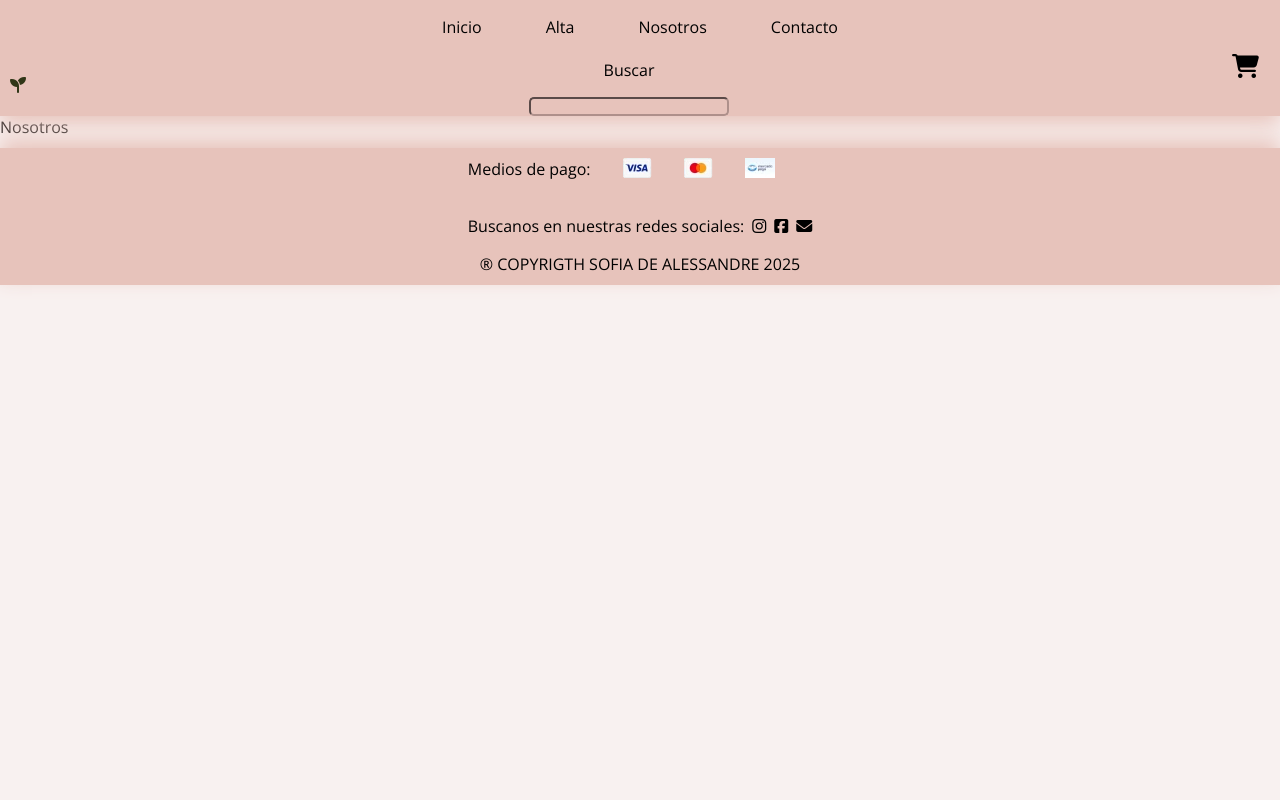
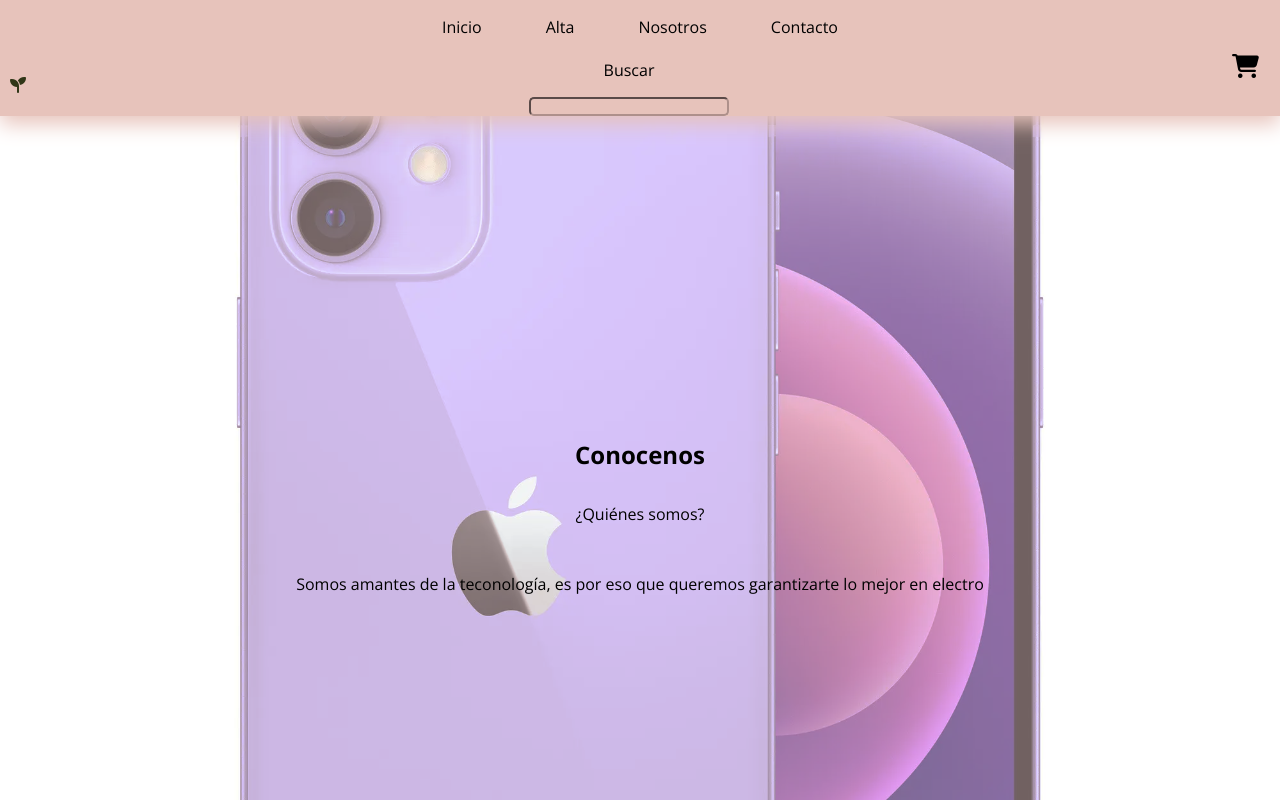
Before and after one commit to SofiaDeAlessandre/integrador-etapa-2, a React (Vite) app: page /nosotros in a window 1280 px wide. Shown: the top 800 px of the page. Built offline with nearby package versions, Linux system fonts and the light colour scheme; no server answers.

Commit message:
add section 'nosotros'

```diff
--- a/data/db.json
+++ b/data/db.json
@@ -101,69 +101,61 @@
     }
   ],
   "carrito": [
-    [
     {
       "nombre": "IPhone 15 Pro Max",
-        "foto": "imgs/apple-iphone-11-pro-max.jpg",
+      "foto": "imgs/iphone-15-pro.max.webp",
       "detalles": "Lorem ipsum dolor sit, amet consectetur adipisicing.",
       "precio": 250.5,
       "stock": "4444",
       "marca": "Apple",
       "categoria": "celulares",
       "id": 1,
-        "envio": false,
-        "cantidad": 3
+      "envio": false
     },
     {
       "nombre": "IPhone 12",
-        "foto": "imgs/apple-iphone-12.jpg",
+      "foto": "imgs/iphone-12.webp",
       "detalles": "Quasi cupiditate quisquam facere molestiae",
       "precio": 240.3,
       "stock": "4",
       "marca": "Apple",
       "categoria": "celulares",
       "id": 2,
-        "envio": true,
-        "cantidad": 1
+      "envio": true
     },
     {
       "nombre": "Auriculares Sony",
-        "foto": "imgs/auriculares-sony.jpg",
+      "foto": "imgs/auriculares-sony.webp",
       "detalles": "Saepe enim ipsa facilis velit quidem voluptatibus totam dicta",
       "precio": 985,
       "stock": 4,
       "marca": "Sleek Cotton Chips",
       "categoria": "Refined",
       "id": 3,
-        "envio": false,
-        "cantidad": 3
+      "envio": false
     },
     {
       "nombre": "Camara Canon",
       "detalles": "Lorem ipsum dolor sit amet consectetur, adipisicing elit.",
-        "foto": "imgs/camara-canon.jpg",
+      "foto": "imgs/camara-canon.webp",
       "precio": 678,
       "stock": 7,
       "marca": "Rustic Soft Tuna",
       "categoria": "Generic",
       "id": 4,
-        "envio": true,
-        "cantidad": 1
+      "envio": true
     },
     {
       "nombre": "Samsung",
       "detalles": "Facere molestiae odio neque rerum provident voluptas",
-        "foto": "imgs/celular-samsung.jpg",
+      "foto": "imgs/celular-samsung.webp",
       "precio": 1200,
       "stock": 4,
       "marca": "Samsung",
       "categoria": "celulares",
       "id": 5,
-        "envio": true,
-        "cantidad": 1
-      }
-    ],
-    [
+      "envio": true
+    },
     {
       "id": 6,
       "nombre": "Chromecast",
@@ -172,9 +164,8 @@
       "marca": "Google",
       "categoria": "Electronica",
       "detalles": "Natus iure quasi cupiditate quisquam facere molestiae odio neque rerum provident voluptas!",
-        "foto": "imgs/chromecast-google.jpg",
-        "envio": true,
-        "cantidad": 1
+      "foto": "imgs/chromecast-google.webp",
+      "envio": true
     },
     {
       "id": 7,
@@ -185,47 +176,29 @@
       "categoria": "Drones",
       "detalles": "Lorem ipsum dolor sit amet consectetur adipisicing elit.",
       "foto": "imgs/dji-mavic-2-pro.jpg",
-        "envio": false,
-        "cantidad": 3
-      }
-    ],
-    [
-      {
-        "nombre": "IPhone 15 Pro Max",
-        "foto": "imgs/apple-iphone-11-pro-max.jpg",
-        "detalles": "Lorem ipsum dolor sit, amet consectetur adipisicing.",
-        "precio": 250.5,
-        "stock": "4444",
-        "marca": "Apple",
-        "categoria": "celulares",
-        "id": 1,
-        "envio": false,
-        "cantidad": 1
+      "envio": false
     },
     {
-        "nombre": "IPhone 12",
-        "foto": "imgs/apple-iphone-12.jpg",
-        "detalles": "Quasi cupiditate quisquam facere molestiae",
-        "precio": 240.3,
-        "stock": "4",
-        "marca": "Apple",
-        "categoria": "celulares",
-        "id": 2,
-        "envio": true,
-        "cantidad": 1
+      "id": 8,
+      "nombre": "Smart tv",
+      "precio": "2333",
+      "stock": "2",
+      "marca": "Samsung",
+      "categoria": "Electro",
+      "detalles": "Piola. 8k",
+      "foto": "imgs/smart-tv.avif",
+      "envio": true
     },
     {
-        "nombre": "Auriculares Sony",
-        "foto": "imgs/auriculares-sony.jpg",
-        "detalles": "Saepe enim ipsa facilis velit quidem voluptatibus totam dicta",
-        "precio": 985,
-        "stock": 4,
-        "marca": "Sleek Cotton Chips",
-        "categoria": "Refined",
-        "id": 3,
-        "envio": false,
-        "cantidad": 1
+      "id": 9,
+      "nombre": "PlayStation 5",
+      "precio": "22",
+      "stock": "2",
+      "marca": "PlayStation",
+      "categoria": "Entretenimiento",
+      "detalles": "Alta manzana, no papa",
+      "foto": "imgs/ps5.jpg",
+      "envio": true
     }
   ]
-  ]
 }
--- a/src/components/Footer.scss
+++ b/src/components/Footer.scss
@@ -14,16 +14,14 @@
     display: flex;
     flex-direction: column;
     background-color: var(--firstColor);
-    margin-TOP: 10px;
+    margin-top: 20px;
     padding: 10px;
     justify-content: center;
     align-items: center;
     gap: 1em;
     box-shadow: 0px -8px 20px var(--firstColor);
-    position: fixed;
-    bottom: 0;
+    position: relative;
     width: 100%;
-    position: relative;
   z-index: 10;
 
 
--- a/src/components/components-alta/Tabla.scss
+++ b/src/components/components-alta/Tabla.scss
@@ -15,3 +15,7 @@
         text-align: left;
     }
 }
+.img-tabla{
+    width: 50px;
+    height: 50px;
+}
--- a/src/components/components-alta/TablaFila.jsx
+++ b/src/components/components-alta/TablaFila.jsx
@@ -50,7 +50,7 @@ navigate(`/alta/detalle/${id}`)
       <td>{producto.categoria}</td>
       <td>{producto.detalles}</td>
       <td>
-        <img src={producto.foto} alt={producto.nombre}/>
+        <img className="img-tabla" src={producto.foto} alt={producto.nombre}/>
 
         </td>
       <td>{producto.envio ? 'si' : 'no'}</td>
--- a/src/index.scss
+++ b/src/index.scss
@@ -14,7 +14,7 @@ body {
     font-family: "Open Sans", serif;
     font-size: 100%;
      background-color: var(--fourthColor);
-     min-height: 100%;
+     min-height: 10vh;
      display: flex;
      flex-direction: column;
 }
--- a/src/pages/Contacto.scss
+++ b/src/pages/Contacto.scss
@@ -11,17 +11,15 @@ body {
     --fifthColor: black;
   }
 
-  /*-----------------------------------------*/
-  /*MAIN FORM*/
-  /*-----------------------------------------*/
+
+
   .main-form {
     display: flex;
     justify-content: center;
     align-items: center;
     flex-direction: column;
     gap: 2em;
-
-
+    min-height: 100vh;
 
     @media screen and (min-width: 768px) {
       & {
--- a/src/pages/Inicio.jsx
+++ b/src/pages/Inicio.jsx
@@ -19,7 +19,7 @@ const Inicio = ({filterText}) => {
   useTitulo('Inicio')
 
   return (
-    <main>
+    <main className="main-section-cards">
       <section className="section-cards">
         <header className="section-cards__header">
           <h1>¡Bienvenidos a Boutique!</h1>
--- a/src/pages/Inicio.scss
+++ b/src/pages/Inicio.scss
@@ -5,6 +5,8 @@
     --fourthColor: rgb(248, 241, 240);
     --fifthColor: black;
   }
+
+
 
   .section-cards {
     background-color: var(--fourthColor);
--- a/src/pages/Nosotros.jsx
+++ b/src/pages/Nosotros.jsx
@@ -1,9 +1,20 @@
 import useTitulo from "../hooks/useTitulo"
+import './Nosotros.scss'
 
 const Nosotros = () => {
     useTitulo('Nosotros')
   return (
-    <div>Nosotros</div>
+    <main class="main__acerca">
+      <section class="section__acerca">
+        <header class="section__acerca__header">
+          <h1>Conocenos</h1>
+          <p>¿Quiénes somos?</p>
+        </header>
+      </section>
+      <section class="section__acerca__descripcion">
+        Somos amantes de la teconología, es por eso que queremos garantizarte lo mejor en electro
+      </section>
+    </main>
   )
 }
 
--- /dev/null
+++ b/src/pages/Nosotros.scss
@@ -0,0 +1,24 @@
+
+  .main__acerca {
+    display: flex;
+    flex-direction: column;
+    justify-content: center;
+    align-items: center;
+    gap: 3rem;
+    text-align: center;
+    background-image: url(/imgs/iphone-12.webp);
+    background-repeat: no-repeat;
+    background-position: center;
+    background-size: cover;
+    background-color: rgba(225, 193, 193, 0.5);
+    background-blend-mode: lighten;
+    min-height: 100vh;
+  }
+
+  .section__acerca {
+    &__header {
+      display: flex;
+      flex-direction: column;
+      gap: 2em;
+    }
+  }
```
Lines whose indentation alone changed are shown as unchanged.
